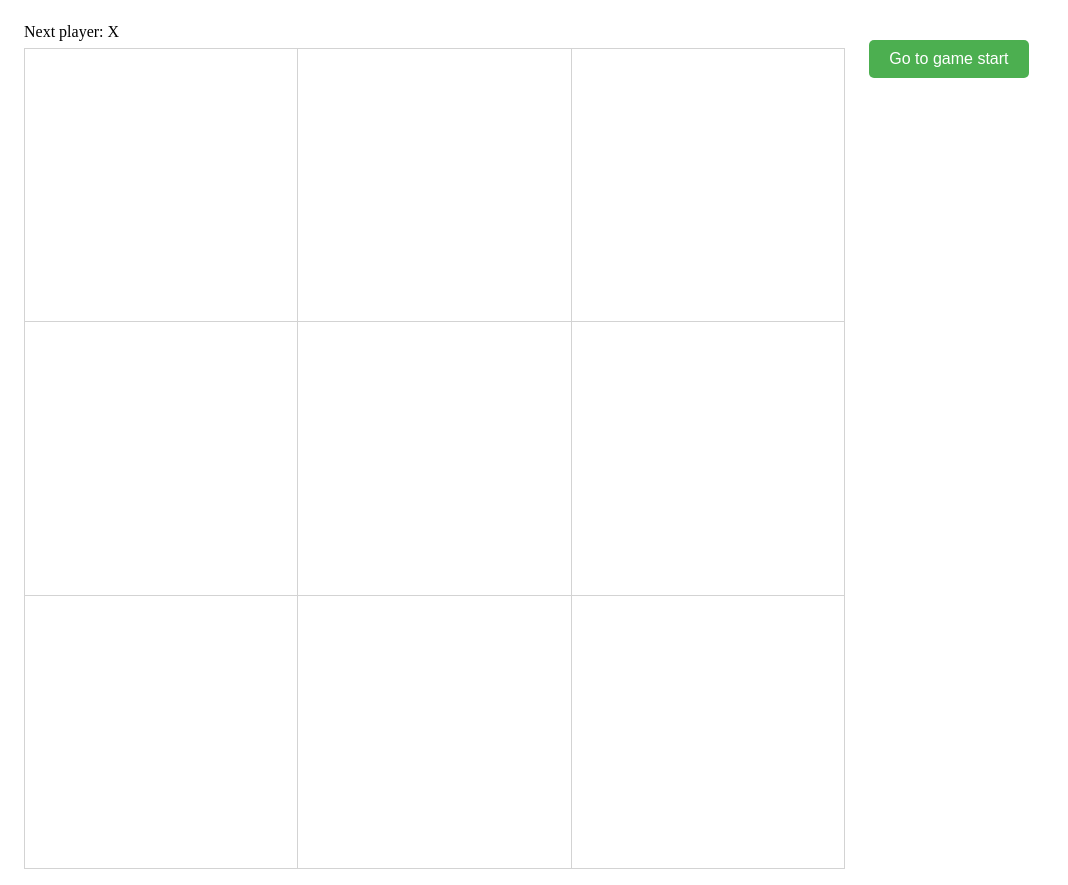
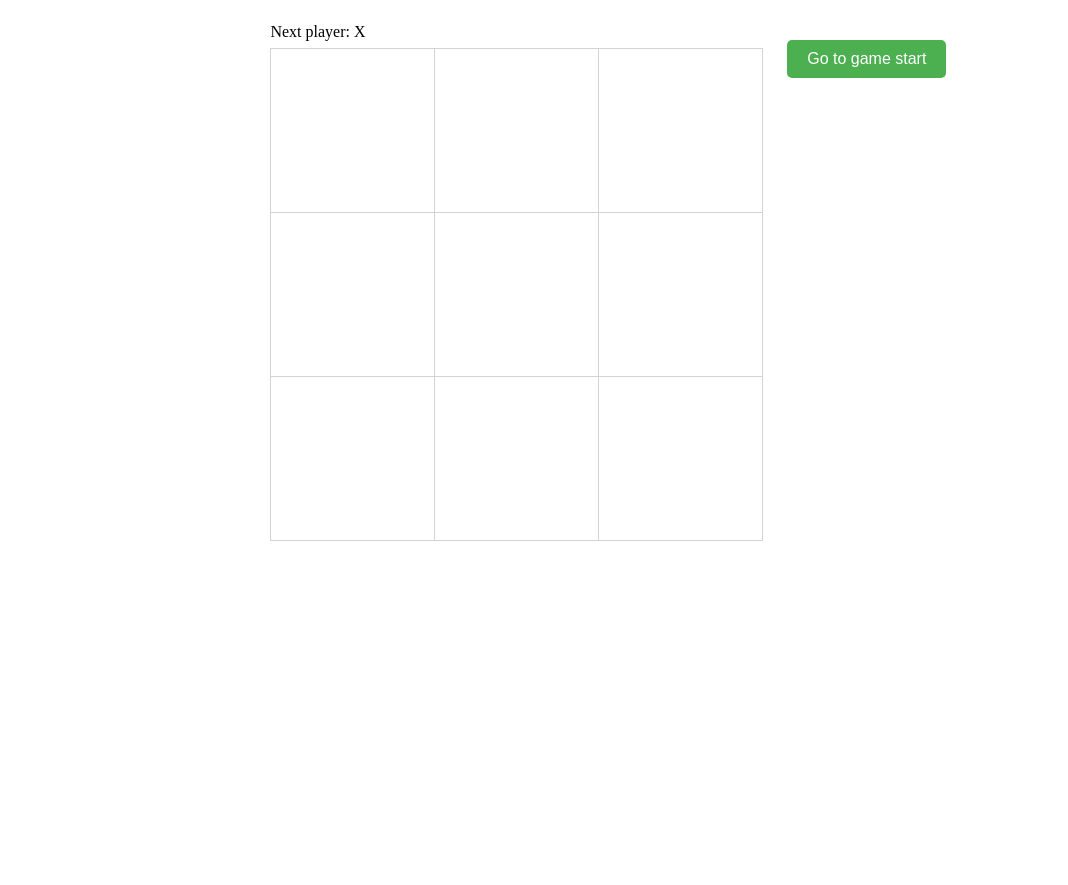
Before and after one commit to pixgram/tictactoe, a website built with Vite: page index.html in a window 1280 px wide. Shown: the whole page, without its empty margins (0-1068 px from the left). After the commit the page ends 800 px from the top, so only its background shows below. Built offline with nearby package versions, Linux system fonts and the light colour scheme.

Commit message:
change style

```diff
--- a/package.json
+++ b/package.json
@@ -6,9 +6,11 @@
   "scripts": {
     "dev": "vite",
     "build": "tsc && vite build",
-    "preview": "vite preview"
+    "preview": "vite preview",
+    "deploy": "gh-pages -d dist"
   },
   "devDependencies": {
+    "gh-pages": "^6.1.1",
     "typescript": "^5.2.2",
     "vite": "^5.0.8"
   }
--- a/src/style.css
+++ b/src/style.css
@@ -20,14 +20,15 @@ td {
 #app {
   display: flex;
   margin: 1rem;
+  justify-content: center;
 }
 
 .app-left {
-  flex: 1;
+  flex: 0.4;
 }
 
 .app-right {
-  flex: 0.5;
+  flex: 0.2;
 }
 
 .history {
--- /dev/null
+++ b/vite.config.ts
@@ -0,0 +1,5 @@
+import { defineConfig } from "vite";
+
+export default defineConfig({
+  base: "/tictactoe/",
+});
```
Also changed, not shown: 1 other file.
